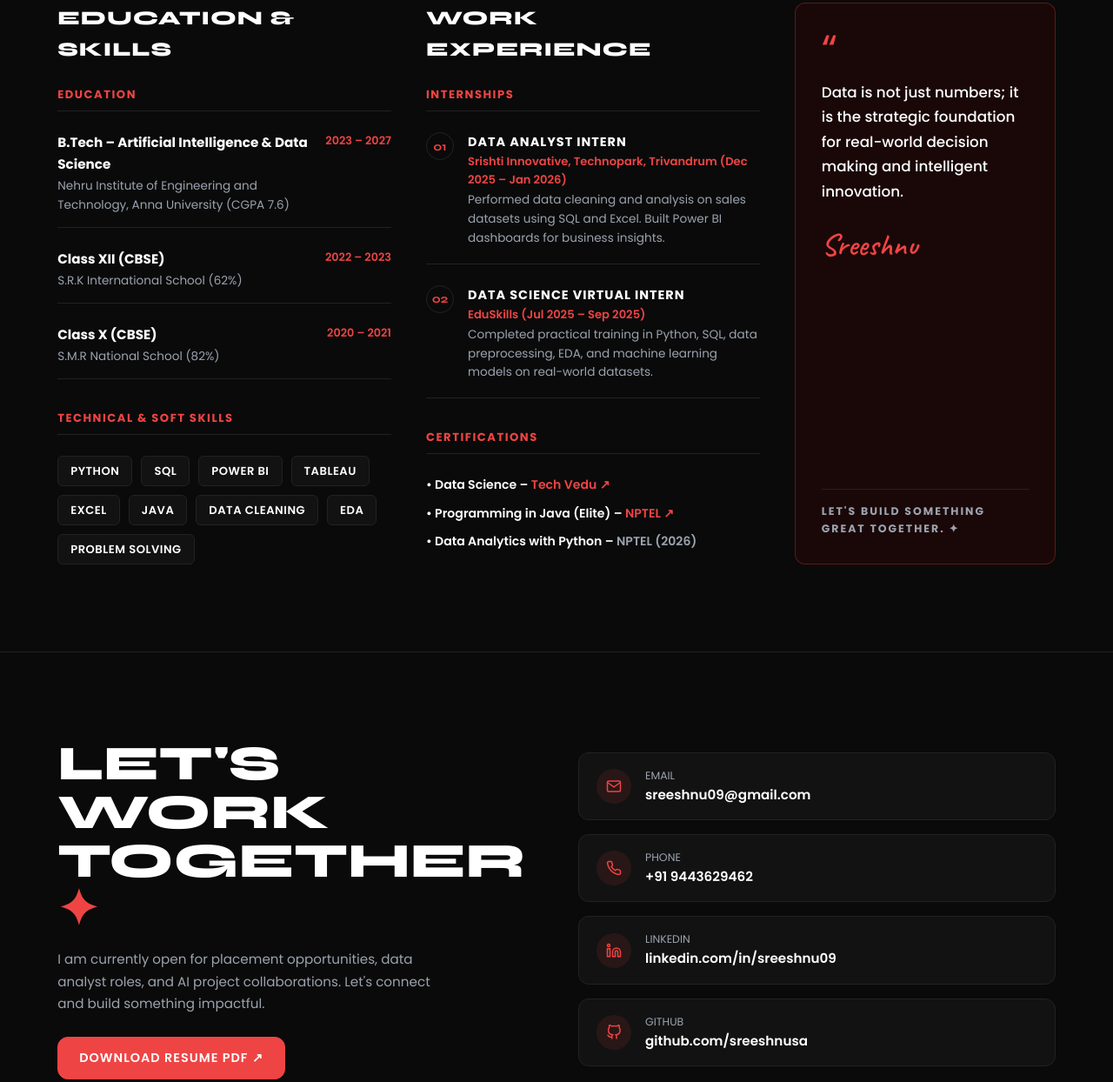
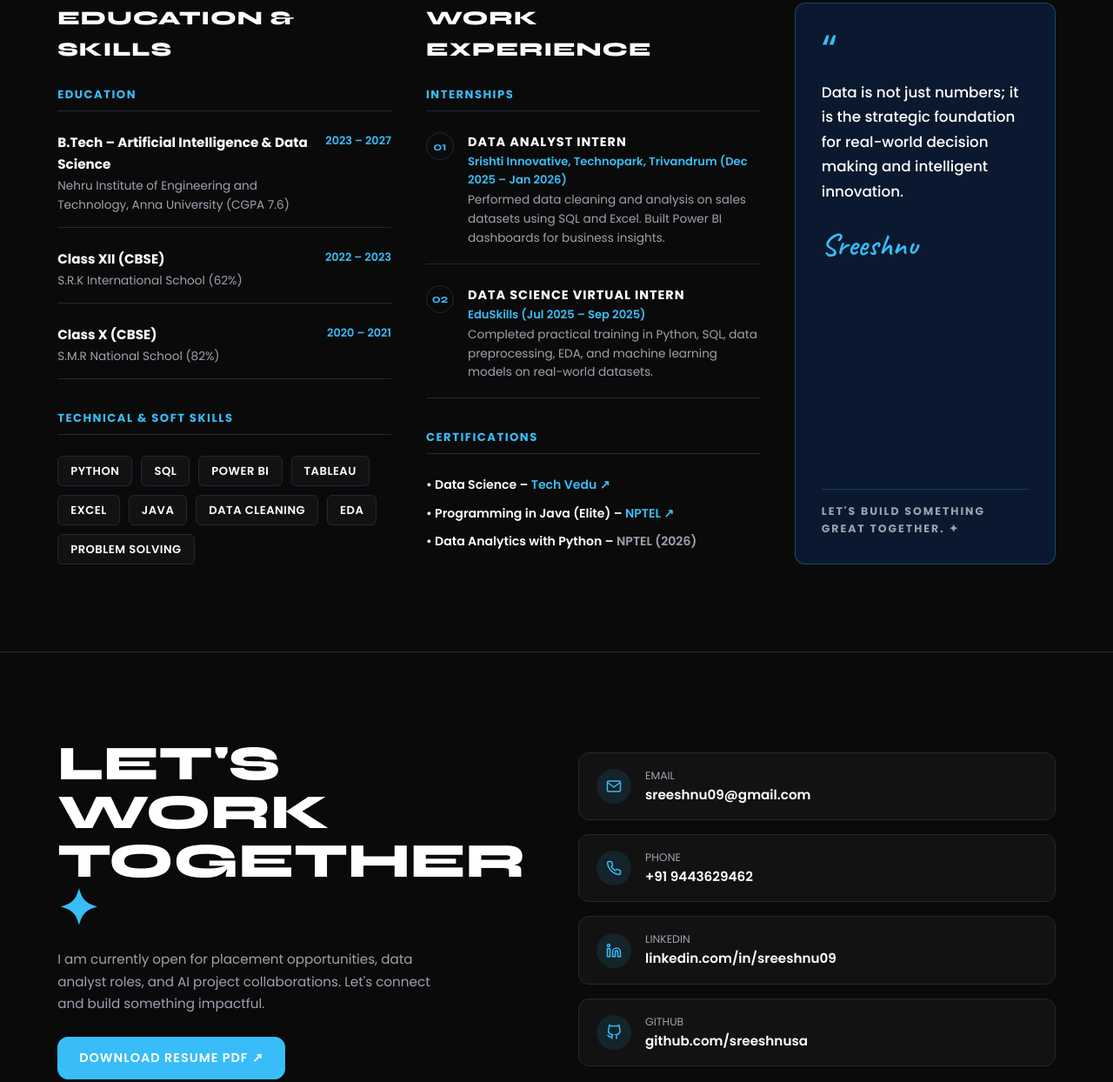
Before and after one commit to sreeshnusa/sreeshnu.portfolio, a website: page index.html in a window 1280 px wide. Shown: the part 1536-2780 px from the top of the page at 87% size. Drawn offline with Linux system fonts and the light colour scheme.

Commit message:
Switch Editorial portfolio theme color to Electric Light Blue (#38BDF8)

```diff
--- a/style.css
+++ b/style.css
@@ -11,11 +11,11 @@
 :root {
   --bg-dark: #0A0A0A;
   --bg-card: #121212;
-  --bg-card-hover: #1A1A1A;
-  --card-border: #222222;
-  --primary-accent: #EF4444; /* Crimson Red Accent */
-  --primary-accent-dark: #DC2626;
-  --hover-accent: #F87171;
+  --bg-card-hover: #161D26;
+  --card-border: #1E293B;
+  --primary-accent: #38BDF8; /* Electric Light Blue Accent */
+  --primary-accent-dark: #0284C7;
+  --hover-accent: #60A5FA;
   --text-primary: #FFFFFF;
   --text-secondary: #9CA3AF;
   --text-muted: #6B7280;
@@ -286,7 +286,7 @@ img {
   font-family: var(--font-heading);
   font-size: 15rem;
   font-weight: 800;
-  color: #1A0808;
+  color: #0B1929;
   letter-spacing: 15px;
   text-transform: uppercase;
   white-space: nowrap;
@@ -633,8 +633,8 @@ img {
 
 /* Quote Sidebar Box */
 .quote-sidebar-box {
-  background-color: #1A0808;
-  border: 1px solid rgba(239, 68, 68, 0.3);
+  background-color: #0A192F;
+  border: 1px solid rgba(56, 189, 248, 0.3);
   border-radius: var(--border-radius);
   padding: 30px;
   display: flex;
@@ -671,7 +671,7 @@ img {
   letter-spacing: 2px;
   color: var(--text-secondary);
   margin-top: 25px;
-  border-top: 1px solid rgba(239, 68, 68, 0.2);
+  border-top: 1px solid rgba(56, 189, 248, 0.2);
   padding-top: 15px;
 }
 
@@ -730,7 +730,7 @@ img {
   width: 40px;
   height: 40px;
   border-radius: 50%;
-  background-color: rgba(239, 68, 68, 0.1);
+  background-color: rgba(56, 189, 248, 0.1);
   color: var(--primary-accent);
   display: flex;
   align-items: center;
```
